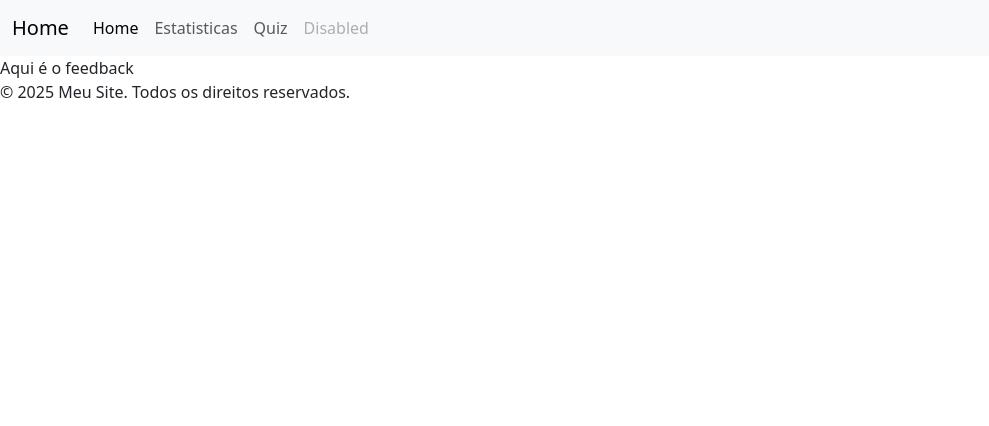
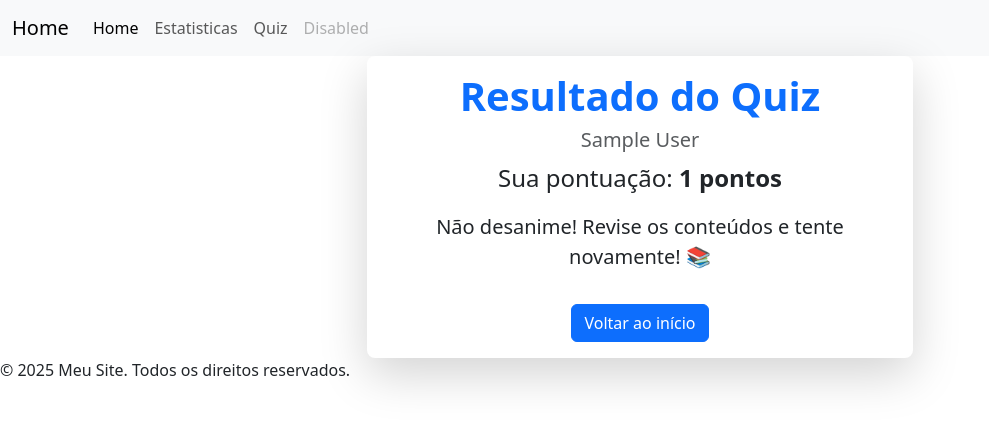
Before and after one commit to Venturaa10/suam_projeto, a PHP site: page /index.php?page=feedback in a window 1280 px wide. Shown: the top 426 px of the page, without its empty margins (0-989 px from the left). Run offline with PHP 8.4, Linux system fonts and the light colour scheme; the visitor is signed in with stand-in values (Sample User, id 1).

Commit message:
- Criar a pagina de `feedback`. - Refatorar `form.php`. - Armazenar valores no `QuizController` para passar na sessão de `feedback`.

```diff
--- a/assets/js/form.js
+++ b/assets/js/form.js
@@ -16,13 +16,14 @@ function formatCPF(cpf) {
 
 
     document.addEventListener("DOMContentLoaded", function () {
-    // Função que adicionar transição na mensagem de erro do formulario.
-
+        // Função que adiciona transição na mensagem de erro do formulário
+        function showErrorMessages() {
             const errorMessages = document.querySelectorAll(".msg-error-form");
 
             errorMessages.forEach((msg) => {
-        // Adiciona a classe para exibir com transição
-        msg.classList.add("show-error");
+                // Torna a mensagem visível
+                msg.style.display = "block";
+                setTimeout(() => msg.classList.add("show-error"), 50); // Pequeno delay para animação
 
                 // Remove a mensagem após 4 segundos
                 setTimeout(() => {
@@ -30,4 +31,7 @@ document.addEventListener("DOMContentLoaded", function () {
                     setTimeout(() => msg.style.display = "none", 500); // Aguarda a transição para esconder
                 }, 4000);
             });
+        }
+
+        showErrorMessages(); // Executa ao carregar a página
     });
--- a/views/feedback.php
+++ b/views/feedback.php
@@ -1,4 +1,40 @@
 <?php
+
+// Verifica se a pontuação está disponível na sessão
+$pontos = $_SESSION['pontuacao'] ?? 0;
+$nomeEstudante = $_SESSION['nomeEstudante'];
+
+// Definir a mensagem com base na pontuação
+if ($pontos == 100) {
+    $mensagem = "Incrível! Você acertou todas as questões! 🎉";
+} elseif ($pontos >= 80) {
+    $mensagem = "Excelente desempenho! Você acertou a maioria das questões! 🚀";
+} elseif ($pontos >= 60) {
+    $mensagem = "Muito bem! Você tem um bom conhecimento, continue assim! 👍";
+} elseif ($pontos >= 40) {
+    $mensagem = "Bom esforço! Com um pouco mais de prática, você pode melhorar! 💪";
+} else {
+    $mensagem = "Não desanime! Revise os conteúdos e tente novamente! 📚";
+}
+
+// Limpar a pontuação da sessão para não ficar armazenada em outros lugares
+// unset($_SESSION['pontuacao']);
+// unset($_SESSION['nomeEstudante']);
 ?>
 
-Aqui é o feedback
+
+<div class="container">
+        <div class="row justify-content-center">
+            <div class="col-md-6">
+                <div class="card shadow-lg border-0 rounded-3">
+                    <div class="card-body text-center">
+                        <h1 class="text-primary fw-bold">Resultado do Quiz</h1>
+                        <h5 class="text-muted"><?= $nomeEstudante ?></h5>
+                        <p class="fs-4">Sua pontuação: <span class="fw-bold"><?= $pontos ?> pontos</span></p>
+                        <p class="lead"><?= $mensagem ?></p>
+                        <a href="index.php" class="btn btn-primary mt-3">Voltar ao início</a>
+                    </div>
+                </div>
+            </div>
+        </div>
+    </div>
--- a/views/form.php
+++ b/views/form.php
@@ -20,7 +20,7 @@ unset($_SESSION['form_data']); // Limpa os dados do formulário após usá-los
 
         <!-- Nome -->
         <div class="mb-3">
-            <label for="nome" class="form-label">Nome:</label>
+            <label for="nome" class="form-label">Nome Completo:</label>
             <input class="form-control" type="text" maxlength="80" id="nome" name="nome" placeholder="Seu nome completo"
                 value="<?php echo isset($formData['nome']) ? $formData['nome'] : ''; ?>">
             <?php if (isset($errors['nome'])): ?>
```
Also changed, not shown: controllers/QuizController.php (+7 -1 lines), views/quiz.php (+7 -2 lines). Lines whose indentation alone changed are shown as unchanged.
